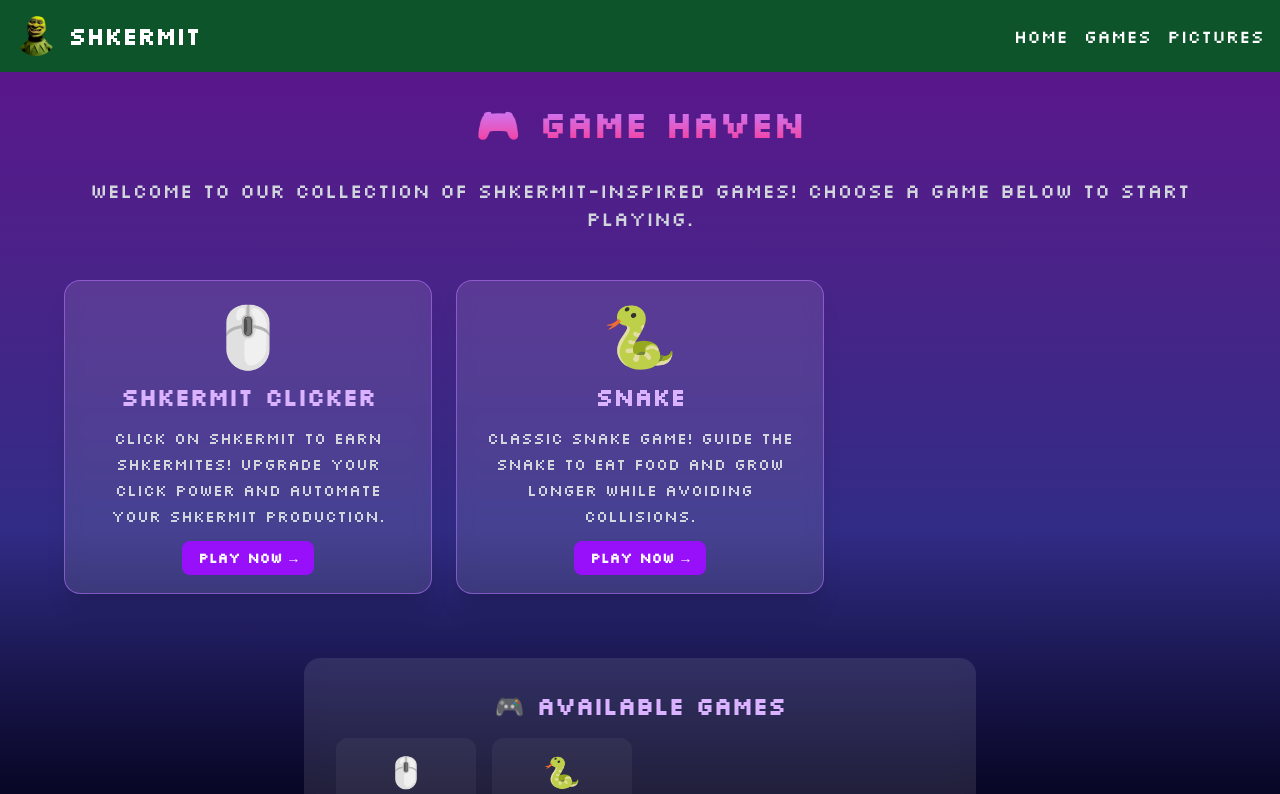
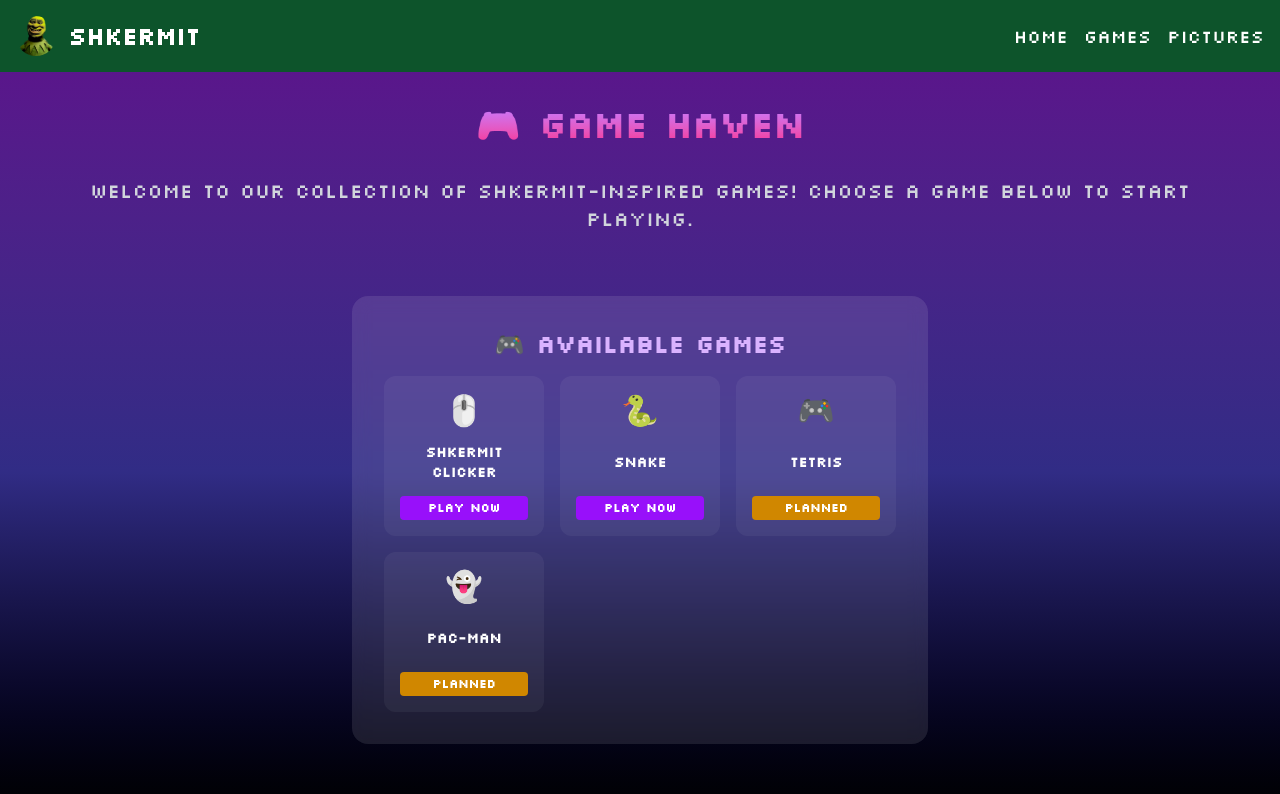
Before and after one commit to EthannSchneider/Shkermit, a React (Vite) app in the folder frontend/: page /games in a window 1280 px wide. Shown: the top 794 px of the page. Built offline with nearby package versions, Linux system fonts and the light colour scheme.

Commit message:
feat: added planned games

```diff
--- a/frontend/src/pages/Games.tsx
+++ b/frontend/src/pages/Games.tsx
@@ -5,6 +5,7 @@ type Game = {
   name: string;
   description: string;
   icon: string;
+  available: boolean;
 };
 
 const games: Game[] = [
@@ -13,12 +14,28 @@ const games: Game[] = [
     name: 'Shkermit Clicker',
     description: 'Click on Shkermit to earn shkermites! Upgrade your click power and automate your Shkermit production.',
     icon: '🖱️',
+    available: true
   },
   {
     path: '/games/snake',
     name: 'Snake',
     description: 'Classic snake game! Guide the snake to eat food and grow longer while avoiding collisions.',
     icon: '🐍',
+    available: true
+  },
+  {
+    path: '/games/tetris',
+    name: 'Tetris',
+    description: 'Classic block-stacking puzzle! Arrange falling tetrominoes to complete lines and score points.',
+    icon: '🎮',
+    available: false
+  },
+  {
+    path: '/games/pacman',
+    name: 'Pac-Man',
+    description: 'Maze-chasing classic! Guide Pac-Man through the maze collecting dots while avoiding ghosts.',
+    icon: '👻',
+    available: false
   },
 ];
 
@@ -38,37 +55,23 @@ export default function Games() {
           </p>
         </div>
 
-        <div className="grid grid-cols-1 md:grid-cols-2 lg:grid-cols-3 gap-6">
-          {games.map((game) => (
-            <div
-              key={game.path}
-              onClick={() => navigate(game.path)}
-              className="bg-white/10 backdrop-blur-sm rounded-2xl p-6 shadow-xl cursor-pointer transition-all duration-200 hover:scale-105 hover:bg-white/20 border border-purple-400/50"
-            >
-              <div className="text-6xl mb-4 text-center">{game.icon}</div>
-              <h2 className="text-2xl font-bold text-center mb-3 text-purple-300">{game.name}</h2>
-              <p className="text-gray-300 text-center leading-relaxed">{game.description}</p>
-              <div className="mt-4 text-center">
-                <span className="bg-purple-600 text-white px-4 py-2 rounded-lg text-sm font-bold">
-                  Play Now →
-                </span>
-              </div>
-            </div>
-          ))}
-        </div>
-
         <div className="mt-16 text-center">
           <div className="bg-white/10 backdrop-blur-sm rounded-2xl p-8 inline-block max-w-2xl">
             <h3 className="text-2xl font-bold mb-4 text-purple-300">🎮 Available Games</h3>
-            <div className="grid grid-cols-2 md:grid-cols-4 gap-4">
+            <div className="grid grid-cols-2 md:grid-cols-3 gap-4">
               {games.map((game) => (
                 <div
                   key={game.path}
-                  onClick={() => navigate(game.path)}
-                  className="bg-white/5 rounded-xl p-4 cursor-pointer hover:bg-white/10 transition-colors text-center"
+                  onClick={() => {
+                    if (game.available) navigate(game.path);
+                  }}
+                  className="bg-white/5 rounded-xl p-4 cursor-pointer hover:bg-white/10 transition-colors text-center flex flex-col justify-between h-40 w-40"
                 >
                   <div className="text-3xl mb-2">{game.icon}</div>
                   <div className="text-sm font-bold">{game.name}</div>
+                  <div className={`text-xs font-bold mt-2 px-3 py-1 rounded ${game.available ? 'bg-purple-600' : 'bg-yellow-600'}`}>
+                    {game.available ? 'Play Now' : 'Planned'}
+                  </div>
                 </div>
               ))}
             </div>
```
